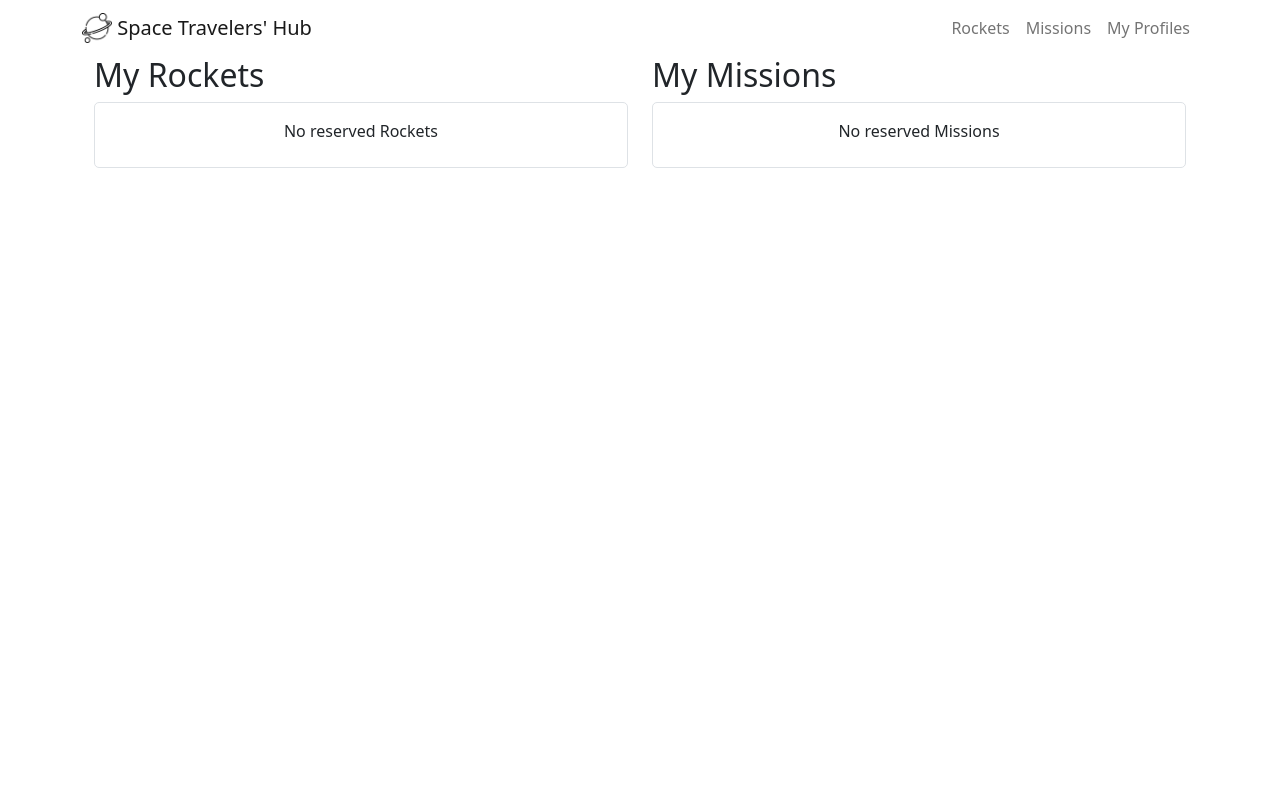
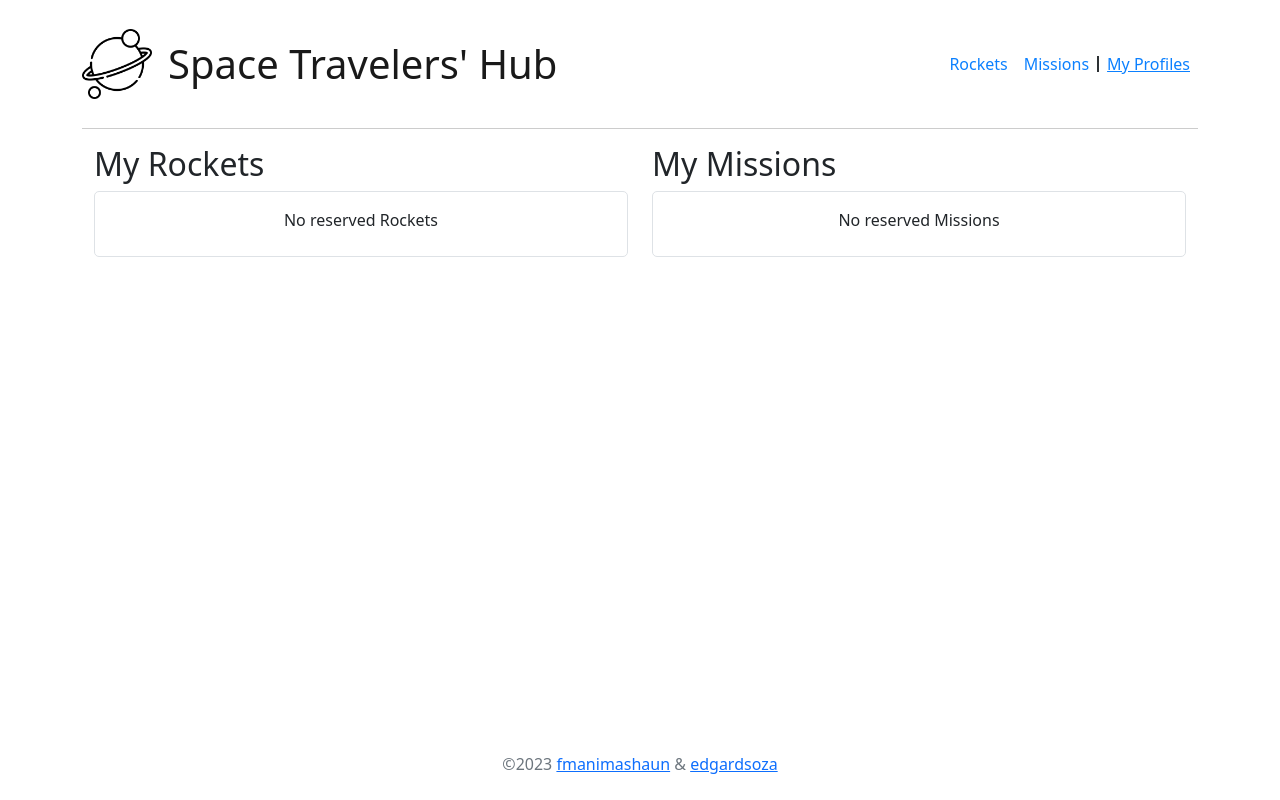
Before and after one commit to fmanimashaun/space-traveler-hub, a React (Create React App) app: page /space-traveler-hub/my-profile in a window 1280 px wide. Built offline with nearby package versions, Linux system fonts and the light colour scheme.

Commit message:
Update  layout

```diff
--- a/src/App.js
+++ b/src/App.js
@@ -2,6 +2,7 @@ import React from 'react';
 import Container from 'react-bootstrap/Container';
 import { Route, Routes } from 'react-router-dom';
 import Header from 'components/Header';
+import Footer from 'components/Footer';
 import Rockets from 'pages/Rockets';
 import Missions from 'pages/Missions';
 import MyProfile from 'pages/MyProfile';
@@ -19,6 +20,7 @@ const App = () => (
           <Route path="*" element={<ErrorPage />} />
         </Routes>
       </main>
+      <Footer />
     </Container>
   </>
 );
--- a/src/assets/scss/_global.scss
+++ b/src/assets/scss/_global.scss
@@ -7,3 +7,16 @@
     min-width: 350px;
   }
 }
+
+.container {
+  min-height: calc(100vh - 217px);
+}
+
+footer {
+  margin-block-start: auto;
+}
+
+.active {
+  color: #0b80ff !important;
+  text-decoration: underline !important;
+}
--- /dev/null
+++ b/src/assets/scss/header.module.scss
@@ -0,0 +1,30 @@
+.header {
+  border-block-end: 1px solid #ccc;
+  padding-block: 1rem;
+  margin-block-end: 1rem;
+
+  &__logo {
+    display: none;
+    @media only screen and (min-width: 768px) {
+      display: block;
+    }
+  }
+
+  &__links {
+    a {
+      display: inline-block;
+      color: #0b80ff;
+
+      @media only screen and (min-width: 768px) {
+        padding-block: 0;
+        line-height: 1;
+      }
+    }
+
+    a:last-child {
+      @media only screen and (min-width: 768px) {
+        border-inline-start: 2px solid #2d3134;
+      }
+    }
+  }
+}
--- a/src/components/Footer.jsx
+++ b/src/components/Footer.jsx
@@ -0,0 +1,34 @@
+import React from 'react';
+
+const Footer = () => {
+  const getYear = () => {
+    const date = new Date();
+    return date.getFullYear();
+  };
+  return (
+    <footer className="footer pt-4 pb-4">
+      <p className="text-muted text-center mb-0">
+        {`©${getYear()} `}
+        <span>
+          <a
+            href="https://github.com/fmanimashaun"
+            target="_blank"
+            rel="noreferrer"
+          >
+            fmanimashaun
+          </a>
+          {' & '}
+          <a
+            href="https://github.com/edgardsoza"
+            target="_blank"
+            rel="noreferrer"
+          >
+            edgardsoza
+          </a>
+        </span>
+      </p>
+    </footer>
+  );
+};
+
+export default Footer;
--- a/src/components/Header.jsx
+++ b/src/components/Header.jsx
@@ -1,8 +1,9 @@
 import { useEffect } from 'react';
 import Nav from 'react-bootstrap/Nav';
 import Navbar from 'react-bootstrap/Navbar';
-import { Link, useNavigate, useLocation } from 'react-router-dom';
+import { NavLink, useNavigate, useLocation } from 'react-router-dom';
 import LOGO from 'assets/images/logo.png';
+import Styles from 'assets/scss/header.module.scss';
 
 const Header = () => {
   const navigate = useNavigate();
@@ -20,38 +21,37 @@ const Header = () => {
   }, [location]);
 
   return (
-    <header>
+    <header className={Styles.header}>
       <Navbar collapseOnSelect expand="lg">
-        <Navbar.Brand>
+        <Navbar.Brand className="d-flex gap-3 align-items-center">
           <img
             alt=""
             src={LOGO}
-            width="30"
-            height="30"
+            width="70"
+            height="70"
             className="d-inline-block align-top"
           />
-          {' '}
-          Space Travelers&apos; Hub
+          <h1 className={`mb-0 ${Styles.header__logo}`}>Space Travelers&apos; Hub</h1>
         </Navbar.Brand>
         <Navbar.Toggle aria-controls="responsive-navbar-nav" />
         <Navbar.Collapse id="responsive-navbar-nav">
-          <Nav className="ms-auto">
+          <Nav className={`ms-auto ${Styles.header__links}`}>
             <Nav.Link
-              as={Link}
+              as={NavLink}
               to="/"
               onClick={() => navigate('/')}
             >
               Rockets
             </Nav.Link>
             <Nav.Link
-              as={Link}
+              as={NavLink}
               to="missions"
               onClick={() => navigate('mission')}
             >
               Missions
             </Nav.Link>
             <Nav.Link
-              as={Link}
+              as={NavLink}
               to="my-profile"
               onClick={() => navigate('my-profile')}
             >
```
